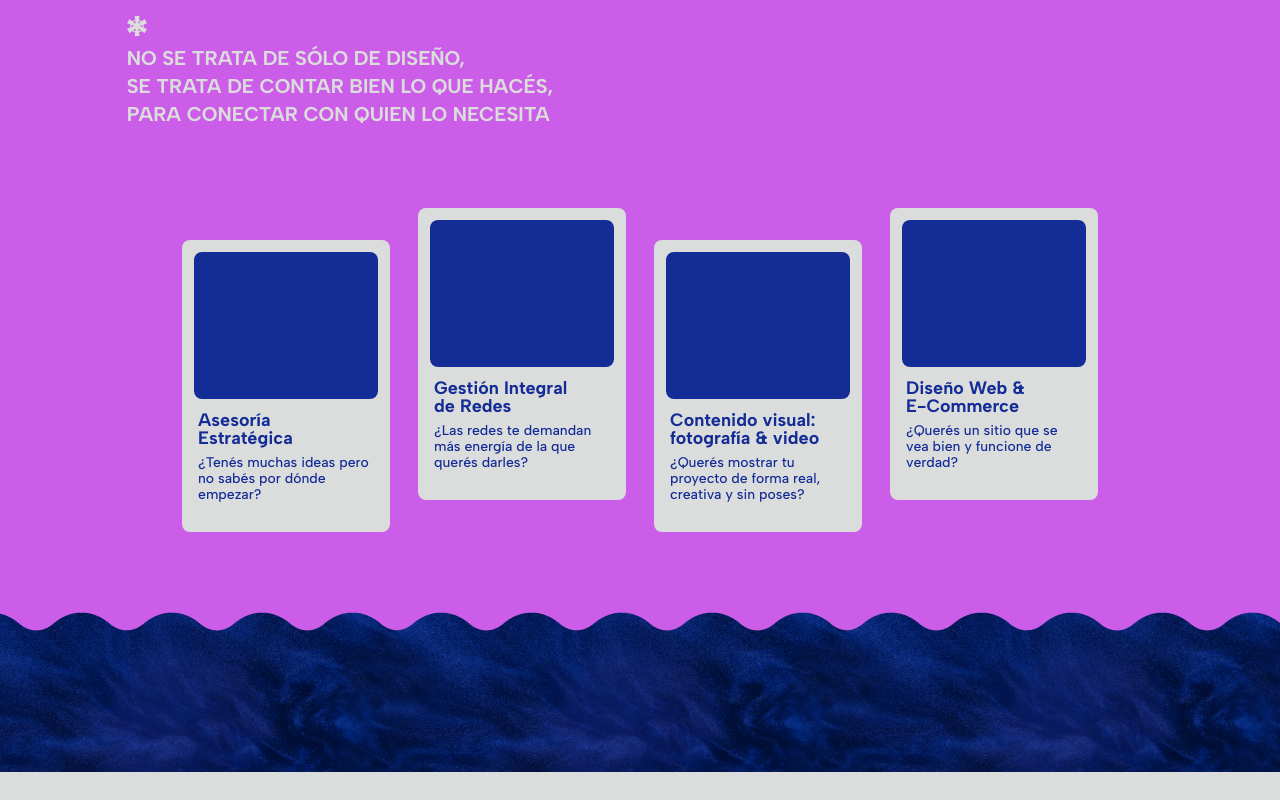
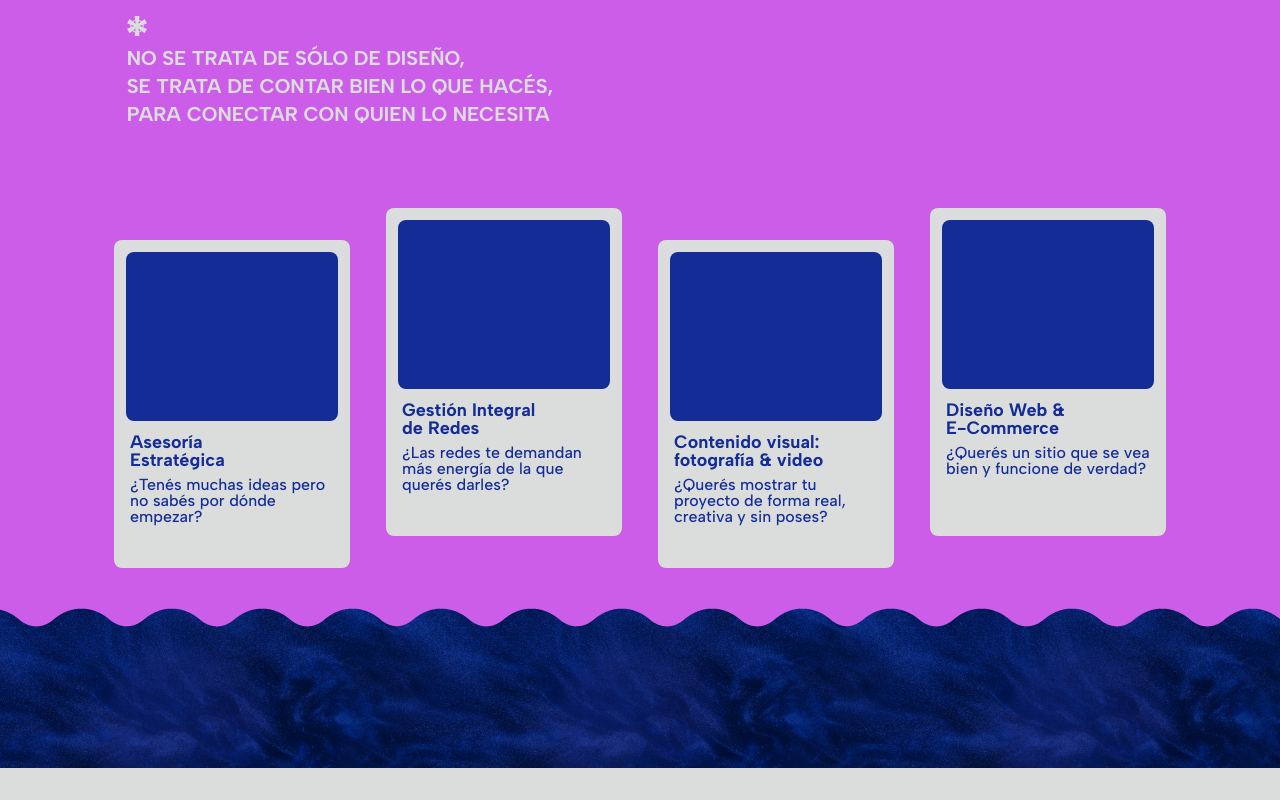
Before and after one commit to eypacha/proaestudiocreativo, a Vue app: page / in a window 1280 px wide. Shown: the part 3120-3920 px from the top of the page. Built offline with nearby package versions, Linux system fonts and the light colour scheme; a web font is replaced by a local one.

Commit message:
fix(Card.vue): update card dimensions for improved layout consistency fix(Services.vue): adjust card gap for enhanced visual spacing

```diff
--- a/src/components/Card.vue
+++ b/src/components/Card.vue
@@ -1,6 +1,6 @@
 <template>
   <div
-    class="card relative w-52 h-73 [perspective:1000px]"
+    class="card relative w-59 h-82 [perspective:1000px]"
     @touchstart="flipped = !flipped"
     @mouseenter="flipped = true"
     @mouseleave="flipped = false"
@@ -15,7 +15,7 @@
         <div class="bg-blue rounded-lg aspect-[5/4]"></div>
         <div class="flex-1 text-left px-1">
           <h3 class="w-full text-lg text-balance leading-[18px] font-bold mb-2" v-html="title"/>
-          <p class="text-[14px] font-medium mt-1 leading-4" v-if="subtitle" v-html="subtitle"/>
+          <p class="font-medium mt-1 leading-4" v-if="subtitle" v-html="subtitle"/>
         </div>
       </div>
       <div
@@ -27,7 +27,7 @@
             <IconHelm color="var(--color-lila)" class="w-4"/>
             <IconHelm color="var(--color-lila)" class="w-4"/>
           </div>
-          <p class="text-sm text-left">{{ text }}</p>
+          <p class="text-left">{{ text }}</p>
         </div>
       </div>
     </div>
--- a/src/components/sections/Services.vue
+++ b/src/components/sections/Services.vue
@@ -43,9 +43,9 @@
 
 
 
-      <div class="pt-20 pb-60">
+      <div class="pt-20 pb-50">
         <div
-          class="cards flex justify-center gap-7 flex-wrap"
+          class="cards flex justify-center gap-9 flex-wrap"
           ref="cardsContainer"
         >
           <Card
```
